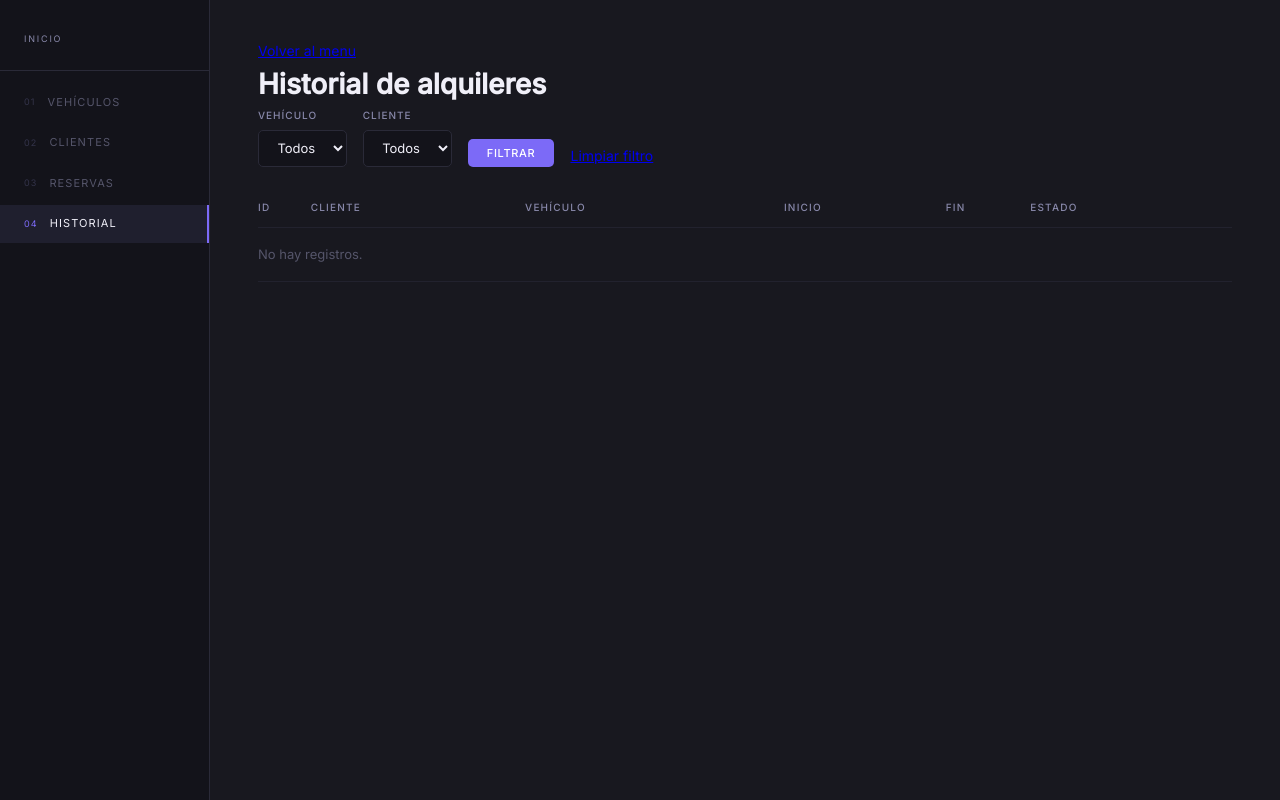
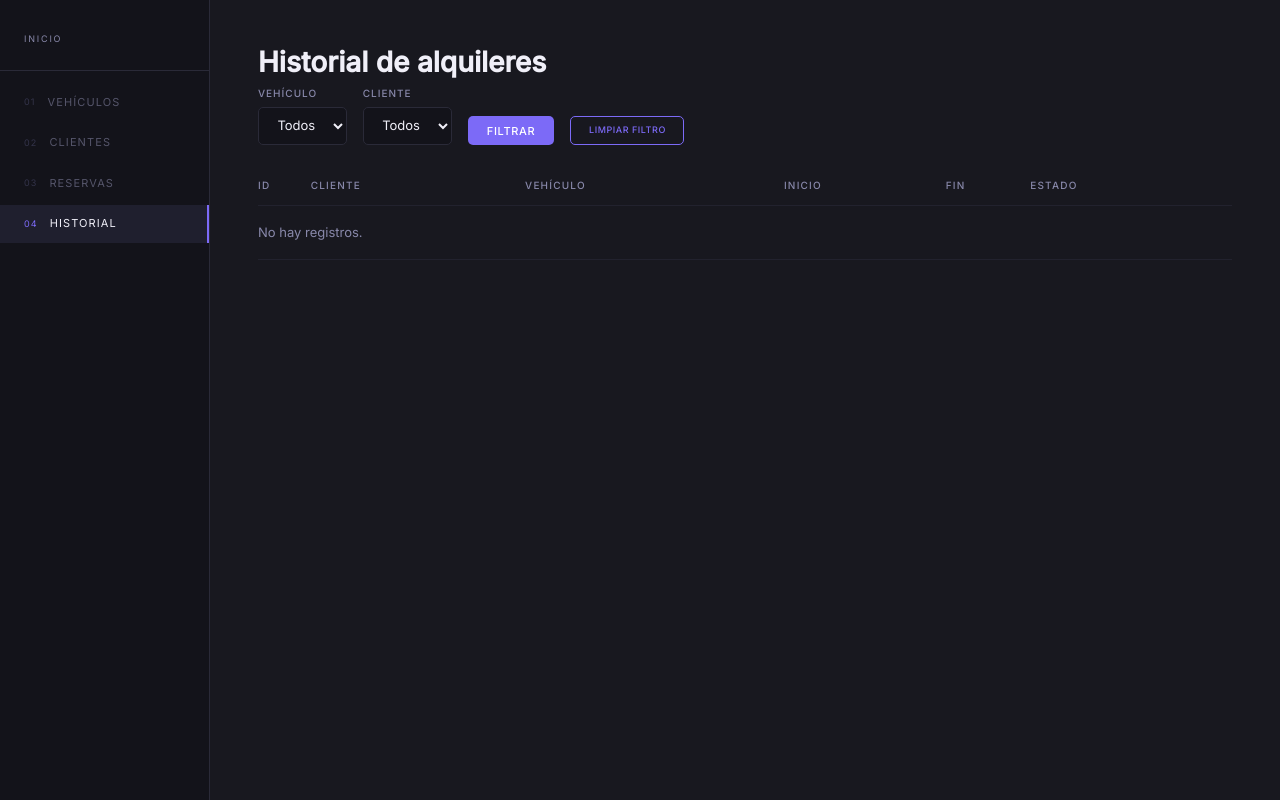
Before and after one commit to jddiaz-c/Taller_Monolitico, a PHP site: page /views/historial.php in a window 1280 px wide. Run offline with PHP 8.4, Linux system fonts and the light colour scheme; data that the repository does not hold is empty.

Commit message:
Estandarizacion de diseño, mejora de la legibilidad, arreglo errores generales

```diff
--- a/public/style.css
+++ b/public/style.css
@@ -267,7 +267,46 @@ body.inner-page {
     cursor: pointer;
     transition: opacity 0.15s;
 }
+.btn-volver {
+    display: inline-block;
+    padding: 0.40rem 1.1rem;
+    background: transparent;
+    color: #7c6af7;
+    border: 1px solid #7c6af7;
+    border-radius: 5px;
+    font-size: 9px;
+    font-family: 'Inter', sans-serif;
+    font-weight: 500;
+    letter-spacing: 0.06em;
+    text-transform: uppercase;
+    text-decoration: none;
+    cursor: pointer;
+    transition: opacity 0.15s;
+}
 
+.btn-volver:hover {
+    opacity: 0.7;
+}
+/* .btn-volver {
+    display: inline-block;
+    padding: 0.40rem 1.1rem;
+    background: #7c6af7;
+    color: #fff;
+    border: none;
+    border-radius: 5px;
+    font-size: 9px;
+    font-family: 'Inter', sans-serif;
+    font-weight: 500;
+    letter-spacing: 0.06em;
+    text-transform: uppercase;
+    text-decoration: none;
+    cursor: pointer;
+    transition: opacity 0.15s;
+}
+
+.btn-volver:hover{
+    opacity: 0.85;
+} */
 .btn:hover {
     opacity: 0.85;
 }
@@ -313,7 +352,7 @@ body.inner-page {
 
 .tabla td {
     padding: 1rem 0;
-    color: var(--text-4);
+    color: #8888aa;
     border-bottom: 1px solid var(--border-soft);
 }
 
@@ -327,7 +366,7 @@ body.inner-page {
 
 .td-acciones a {
     font-size: 11px;
-    color: var(--text-5);
+    color: #9f9f9f;
     text-decoration: none;
     letter-spacing: 0.05em;
     transition: color 0.15s;
@@ -457,7 +496,7 @@ h2 {
     font-family: 'Cormorant Garamond', serif;
     font-size: 1.4rem;
     font-weight: 400;
-    color: var(--text-3);
+    color: var(--text-2);
     margin: 2.5rem 0 1.25rem;
     letter-spacing: 0.03em;
 }
--- a/views/crear_cliente.php
+++ b/views/crear_cliente.php
@@ -20,6 +20,8 @@ if ($_SERVER['REQUEST_METHOD'] === 'POST') {
 <head>
     <meta charset="UTF-8">
     <title>Registrar Cliente</title>
+    <link rel="preconnect" href="https://fonts.googleapis.com">
+    <link href="https://fonts.googleapis.com/css2?family=Cormorant+Garamond:ital,wght@0,400;0,500;1,400&family=Inter:wght@300;400;500&display=swap" rel="stylesheet">
     <link rel="stylesheet" href="../public/style.css">
 </head>
 
--- a/views/historial.php
+++ b/views/historial.php
@@ -33,6 +33,8 @@ $historial = $reservaController->getHistorial($filtro_vehiculo, $filtro_cliente)
 <head>
     <meta charset="UTF-8">
     <title>Historial</title>
+    <link rel="preconnect" href="https://fonts.googleapis.com">
+    <link href="https://fonts.googleapis.com/css2?family=Cormorant+Garamond:ital,wght@0,400;0,500;1,400&family=Inter:wght@300;400;500&display=swap" rel="stylesheet">
     <link rel="stylesheet" href="../public/style.css">
 </head>
 
@@ -41,7 +43,6 @@ $historial = $reservaController->getHistorial($filtro_vehiculo, $filtro_cliente)
         <?php require __DIR__ . '/layout.php'; ?>
         <main class="content">
             <div class="page-header">
-                <a href="../index.php" class="btn-volver">Volver al menu</a>
                 <h1>Historial de alquileres</h1>
             </div>
 
@@ -91,9 +92,9 @@ $historial = $reservaController->getHistorial($filtro_vehiculo, $filtro_cliente)
                     <?php else: ?>
                         <?php foreach ($historial as $r): ?>
                             <tr>
-                                <td><?= $r->get('id') ?></td>
-                                <td><?= $r->get('cliente_nombre') ?></td>
-                                <td><?= $r->get('vehiculo_info') ?></td>
+                                <td><?= str_pad($r->get('id'), 3, '0', STR_PAD_LEFT) ?></td>
+                                <td class="td-primary"><?= $r->get('cliente_nombre') ?></td>
+                                <td class="td-primary"><?= $r->get('vehiculo_info') ?></td>
                                 <td><?= $r->get('fecha_inicio') ?></td>
                                 <td><?= $r->get('fecha_fin') ?></td>
                                 <td>
```
Also changed, not shown: views/cambiar_estado_vehiculo.php (deleted, +0 -54 lines), views/clientes.php (+5 -8 lines), views/reservas.php (+7 -6 lines), views/vehiculos.php (+3 -6 lines).
